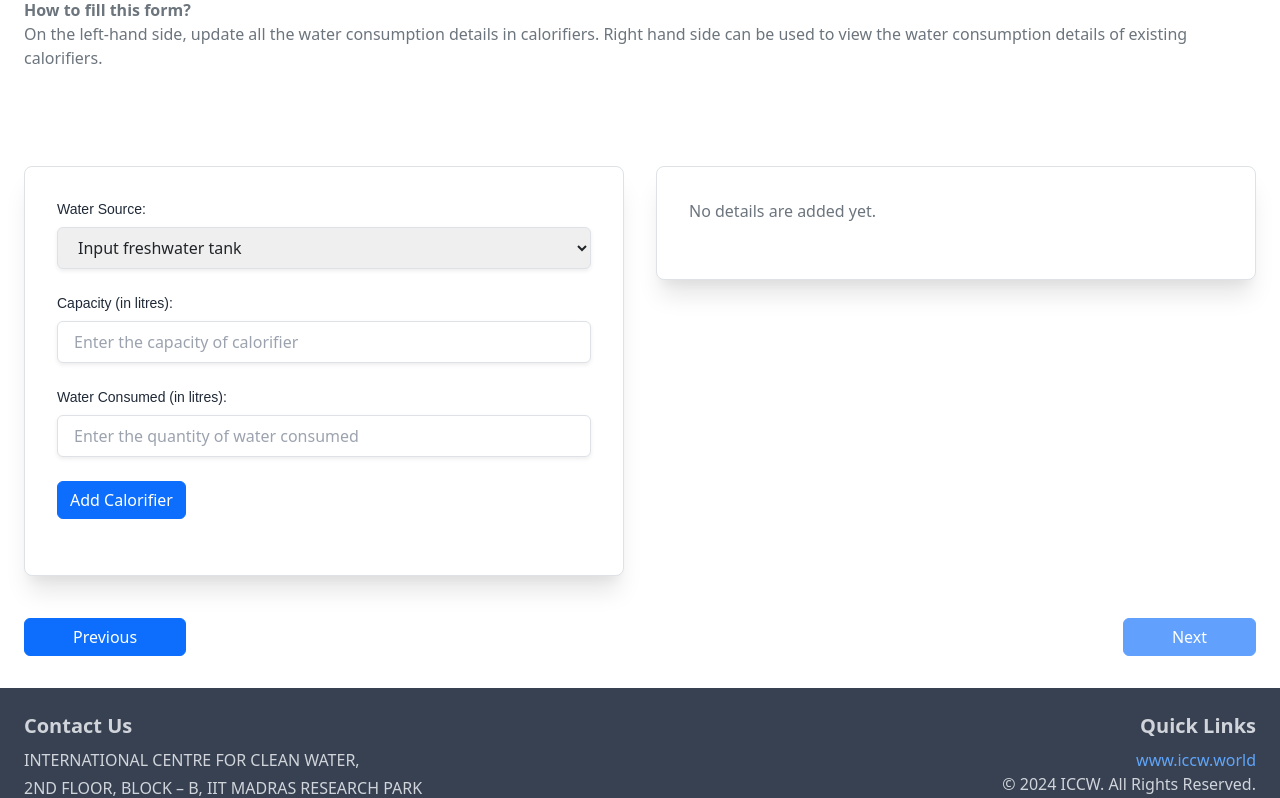
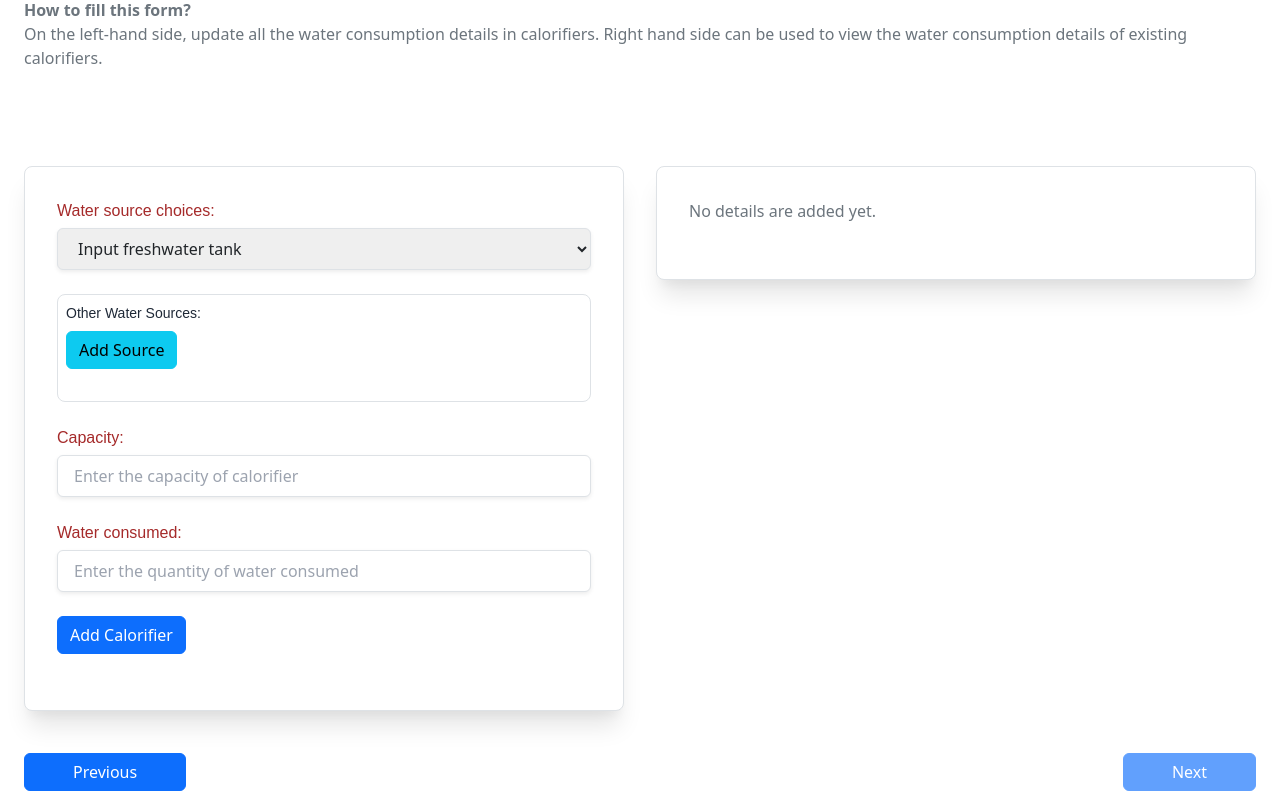
Before and after one commit to datascienceiccw/Digital_water_audit, a Django app: page /questionnaire/calorifier-consumption-view in a window 1280 px wide. Shown: the part 198-996 px from the top of the page. Run offline with Django 4.2, Linux system fonts and the light colour scheme; the visitor is signed in with stand-in values (Sample User, id 1); data that the repository does not hold is empty; parts of the project's set-up code (start-up, migrations or seed data) failed here and were passed over; some libraries are stand-ins or nearby versions.

Commit message:
add multi-select functionality for water sources

```diff
--- a/templates/CalorifierConsumption.html
+++ b/templates/CalorifierConsumption.html
@@ -22,36 +22,28 @@
                 {% csrf_token %}
                 <div id="calorifier-form" class='form-container'>
                     <div class="mb-6">
-                        <label for="{{ form.calorifier_source.id_for_label }}" class="block text-sm font-medium text-gray-800 mb-2">
-                            Water Source:
-                        </label>
+                        {{ form.calorifier_source.label_tag }}
                         {{ form.calorifier_source }}
                         {% if form.calorifier_source.errors %}
                         <p class="text-red-600 text-xs italic mt-1">{{ form.calorifier_source.errors.as_text }}</p>
                         {% endif %}
                     </div>
-                    <div class="mb-6 other-source hidden">
-                        <label for="{{ form.other_source_name.id_for_label }}" class="block text-sm font-medium text-gray-800 mb-2">
-                            Specify other source:
+                    <div id="other-sources-container" class="mb-6 border border-gray-300 p-2 rounded-lg">
+                        <label for="other_sources" class="block text-sm font-medium text-gray-800 mb-2">
+                            Other Water Sources:
                         </label>
-                        {{ form.other_source_name }}
-                        {% if form.other_source_name.errors %}
-                        <p class="text-red-600 text-xs italic mt-1">{{ form.other_source_name.errors.as_text }}</p>
-                        {% endif %}
+                        <button type="button" id="add-source" class="btn btn-info mb-4">Add Source</button>
+                        <div id="dynamic-source-fields"></div>
                     </div>
                     <div class="mb-6">
-                        <label for="{{ form.capacity.id_for_label }}" class="block text-sm font-medium text-gray-800 mb-2">
-                            Capacity (in litres):
-                        </label>
+                        {{ form.capacity.label_tag }}
                         {{ form.capacity }}
                         {% if form.capacity.errors %}
                             <p class="text-red-600 text-xs italic mt-1">{{ form.capacity.errors.as_text }}</p>
                         {% endif %}
                     </div>
                     <div class="mb-6">
-                        <label for="{{ form.water_consumed.id_for_label }}" class="block text-sm font-medium text-gray-800 mb-2">
-                            Water Consumed (in litres):
-                        </label>
+                        {{ form.water_consumed.label_tag }}
                         {{ form.water_consumed }}
                         {% if form.water_consumed.errors %}
                             <p class="text-red-600 text-xs italic mt-1">{{ form.water_consumed.errors.as_text }}</p>
@@ -76,17 +68,12 @@
 
                                 <div class="grid grid-cols-2 gap-4">
                                     <div>
-                                        {% if detail.other_source_name %}
                                         <div class="bg-gray-100 rounded-lg p-2">
                                             <h4 class="font-semibold mb-2">Water Source:</h4>
-                                            <p id="calorifier-source" class="text-gray-800">{{ detail.other_source_name }}</p>
+                                            {% for source in sources %}
+                                            <p id="calorifier-source" class="text-gray-800">{{ source.name }}</p>
+                                            {% endfor %}
                                         </div>
-                                        {% else %}
-                                        <div class="bg-gray-100 rounded-lg p-2">
-                                            <h4 class="font-semibold mb-2">Water Source:</h4>
-                                            <p id="calorifier-source" class="text-gray-800">{{ detail.get_calorifier_source_display }}</p>
-                                        </div>
-                                        {% endif %}
                                     </div>
                                     <div>
                                         <div class="bg-gray-100 rounded-lg p-2">
@@ -129,15 +116,20 @@
 
 <script>
     document.addEventListener('DOMContentLoaded', function() {
-        const sourceNameField = document.querySelector('#{{ form.calorifier_source.id_for_label }}');
-        const otherSourceContainer = document.querySelector('.other-source');
-        const form = document.querySelector('.form-container1');
+        const addSourceButton = document.getElementById('add-source');
+        const dynamicSourceFields = document.getElementById('dynamic-source-fields');
 
-        sourceNameField.addEventListener('change', function() {
-            otherSourceContainer.classList.toggle('hidden', sourceNameField.value !== '9');
+        addSourceButton.addEventListener('click', function() {
+            const newInput = document.createElement('input');
+            newInput.setAttribute('type', 'text');
+            newInput.setAttribute('name', 'other_sources');
+            newInput.setAttribute('placeholder', 'Enter other source name');
+            newInput.classList.add('block', 'w-full', 'px-3', 'py-2', 'border', 'rounded-md');
+
+            dynamicSourceFields.appendChild(newInput);
         });
+    });
 
-    });
-</script>
+    </script>
 
 {% endblock %}
```
